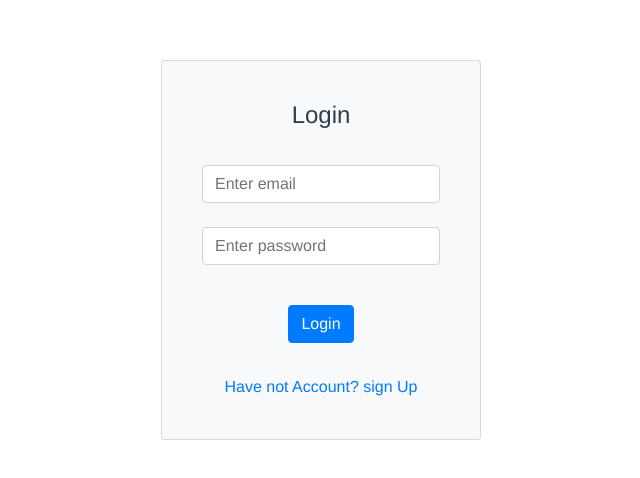
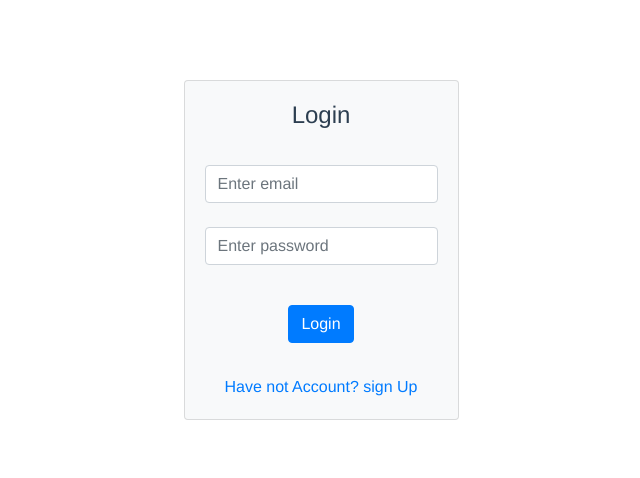
Before and after one commit to tya6ivue/PollManagementSystem, a Vue app: page / in a window 1280 px wide. Shown: the part 150-628 px from the top of the page, without its empty margins (319-959 px from the left). Built offline with nearby package versions, Linux system fonts and the light colour scheme.

Commit message:
Final PR

```diff
--- a/src/components/EditPolls.vue
+++ b/src/components/EditPolls.vue
@@ -13,7 +13,7 @@
         <div>
           <div class="d-block">
             <b-tr style="margin-bottom: 20px">
-              <b-td style="width: 90%; margin-bottom: 20px">
+              <b-td  class="w-100">
                 <b-card-text v-if="!isEdit">
                   <strong> {{ getSellectedVal.title }} </strong>
                 </b-card-text>
@@ -27,7 +27,7 @@
                   required
                 />
               </b-td>
-              <b-td style="display: flex; margin-left: 50px">
+              <b-td>
                 <b-button
                   @click="updatedTitleToDb"
                   v-if="!isEdit"
@@ -133,7 +133,6 @@ export default {
 
   mounted() {
     this.getId = this.getDetails();
-    this.getDetails();
   },
 
   methods: {
@@ -160,7 +159,7 @@ export default {
                     }
             });
            if (checkDuplicateOpt) {
-this.makeToast("danger", (this.msg = "Poll is already exist"));
+             this.makeToast("danger", (this.msg = "Poll is already exist"));
            } else  {
              const OptionCont = {
                option: "",
@@ -196,7 +195,6 @@ this.makeToast("danger", (this.msg = "Poll is already exist"));
       vm.isEdit = false;
       this.getAllPolls();
       this.fetchPollWithId();
-
       this.makeToast("success", (this.msg = "Title updated"));
     },
 
--- a/src/pages/Home.vue
+++ b/src/pages/Home.vue
@@ -5,7 +5,6 @@
       <b-td class="border:2px"> User Id </b-td>
       <b-td> User Name </b-td>
       <b-td> User Role </b-td>
-
       <b-tr v-for="(data, index) in getData" :key="index">
         <b-td>
           {{ data._id }}
@@ -33,7 +32,6 @@ export default {
   computed: {
     ...mapGetters("user", ["GetAllUser"]),
     getData() {
-
         this.GetAllUser.forEach((element) => {
           element.username;
         });
@@ -42,7 +40,6 @@ export default {
   },
 
   mounted() {
-
     this.allUsers();
   },
   methods: {
@@ -50,6 +47,3 @@ export default {
   },
 };
 </script>
-
-<style>
-</style>>
--- a/src/pages/Login.vue
+++ b/src/pages/Login.vue
@@ -4,7 +4,7 @@
       <b-container class="d-flex justify-content-center align-items-center" style="min-height: 100vh">
         <b-row>
           <b-col >
-            <b-card title="Login" style="width: 20rem; padding: 20px;" class="bg-light" >
+            <b-card title="Login" class="bg-light w-4"  >
               <b-card-text>
                 <b-form-group>
                   <b-form-input class="mt-4"
--- a/src/routes.js
+++ b/src/routes.js
@@ -32,11 +32,7 @@ function guardMyroute(to, from, next) {
 }
 
 function isLoggedInOrNot(to, from, next) {
-
   let LocalStrData = localStorage.getItem("SetData");
-
-
-
   if (LocalStrData) {
     if (to.fullPath == "/" || to.fullPath == "/SignUp") {
       next(); // allow to enter login page
```
Also changed, not shown: src/pages/Poll.vue (+0 -9 lines).
